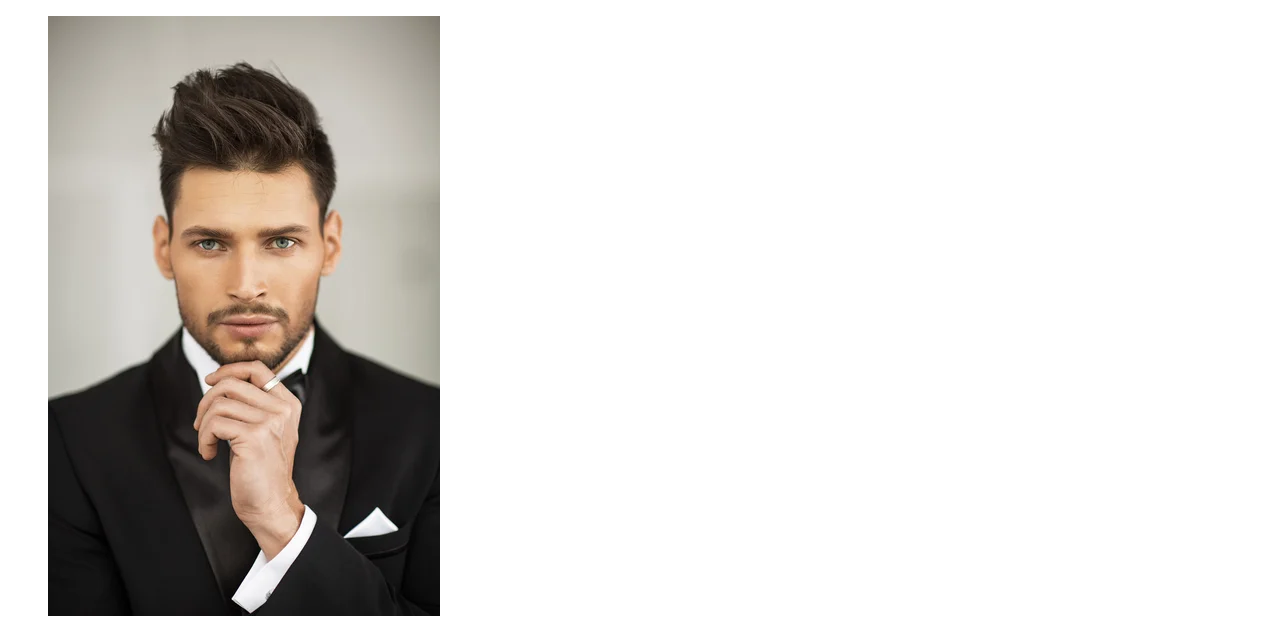
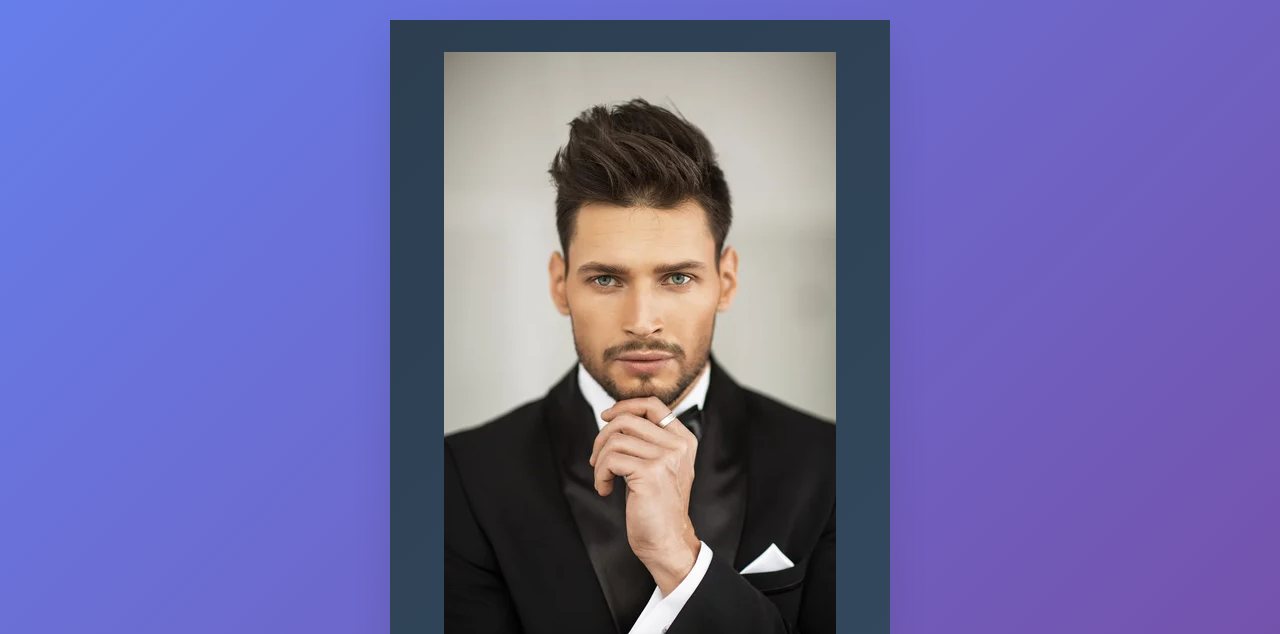
Before and after one commit to jespinoza2025/CARD-VA, a plain HTML site: page index.html in a window 1280 px wide. Shown: the top 634 px of the page. Drawn offline with Linux system fonts and the light colour scheme.

Commit message:
Se avanzo los estilos hasta la etiqueta de header

```diff
--- a/css/estilos.css
+++ b/css/estilos.css
@@ -0,0 +1,51 @@
+*{
+    padding: 0;
+    margin: 0;
+    box-sizing: border-box;
+}
+html{
+    font-size: 16px;
+    scroll-behavior: smooth;
+}
+body{
+    font-family: 'Segoe UI', Tahoma, Geneva, Verdana, sans-serif;
+    line-height: 1.6;
+    color: #333;
+    background: linear-gradient(135deg,#667eea 0%,#764ba2 100%);
+    min-height: 100vh;
+    padding: 20px;
+}
+/* ********hacer css anidado, que no sea plano porque desaprueba*********** */
+.container{
+    background-color: aqua;
+    max-width: 500px;
+    margin: 0 auto;
+    .business-card{
+        background-color: white;
+        width: 100%;
+        border-radius: 20px;
+        box-shadow: 0 20px 40px rgba(0,0,0,0.1);
+        .header{
+            background: linear-gradient(136deg,#2c3e50 0%,#34495e 100%);
+            color: white;
+            padding: 2rem;
+            text-align: center;
+            .profile{
+                margin: 0;
+            .profile_image{
+                width: 200px;
+                height: 200px;
+                border-radius: 50%;
+                border: 4px solid rgba(255,255,255,0.2);
+                margin-bottom: 0.5rem;
+            }
+        }
+    }
+        .content{
+
+        }
+        .footer{
+
+        }
+    }
+}
```
Also changed, not shown: index.html (+1 -0 lines).
